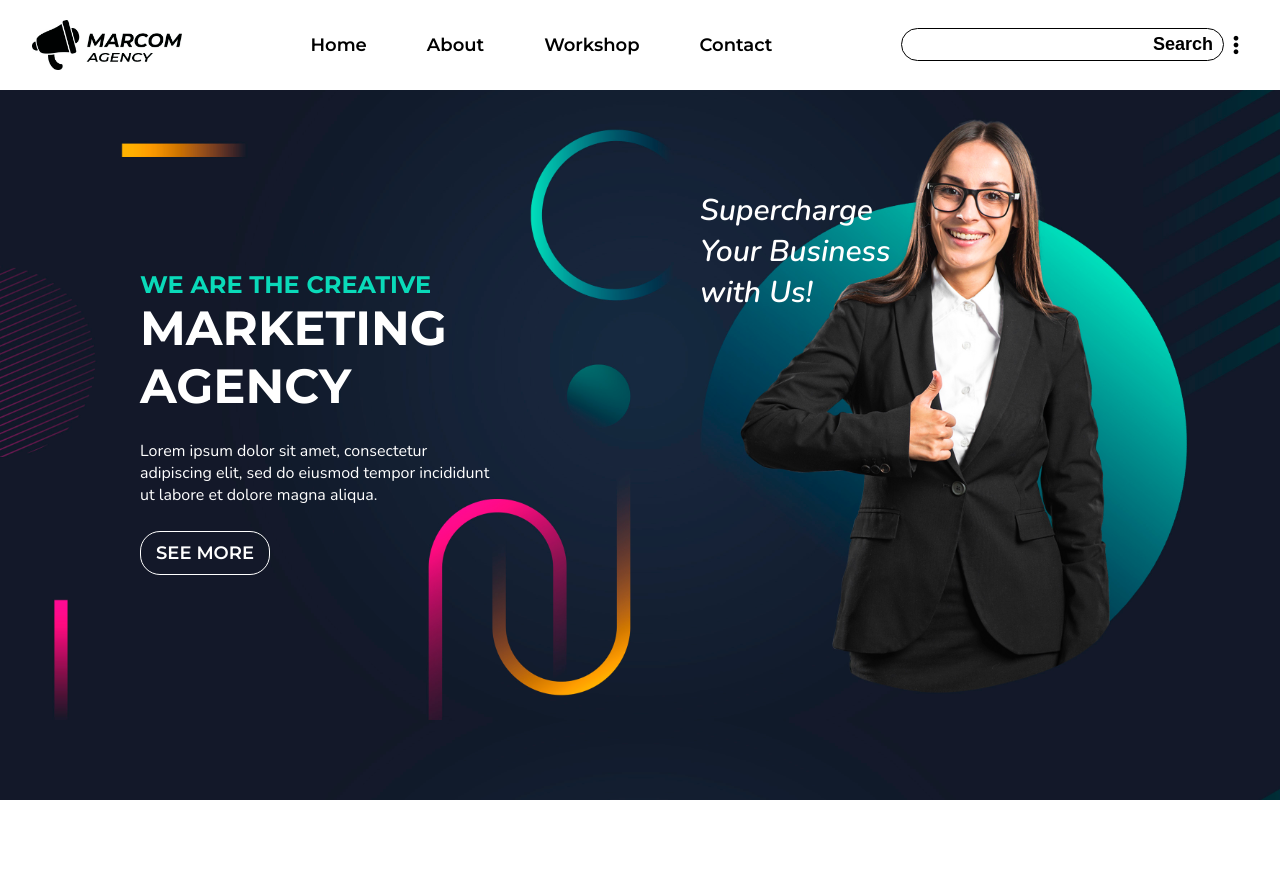
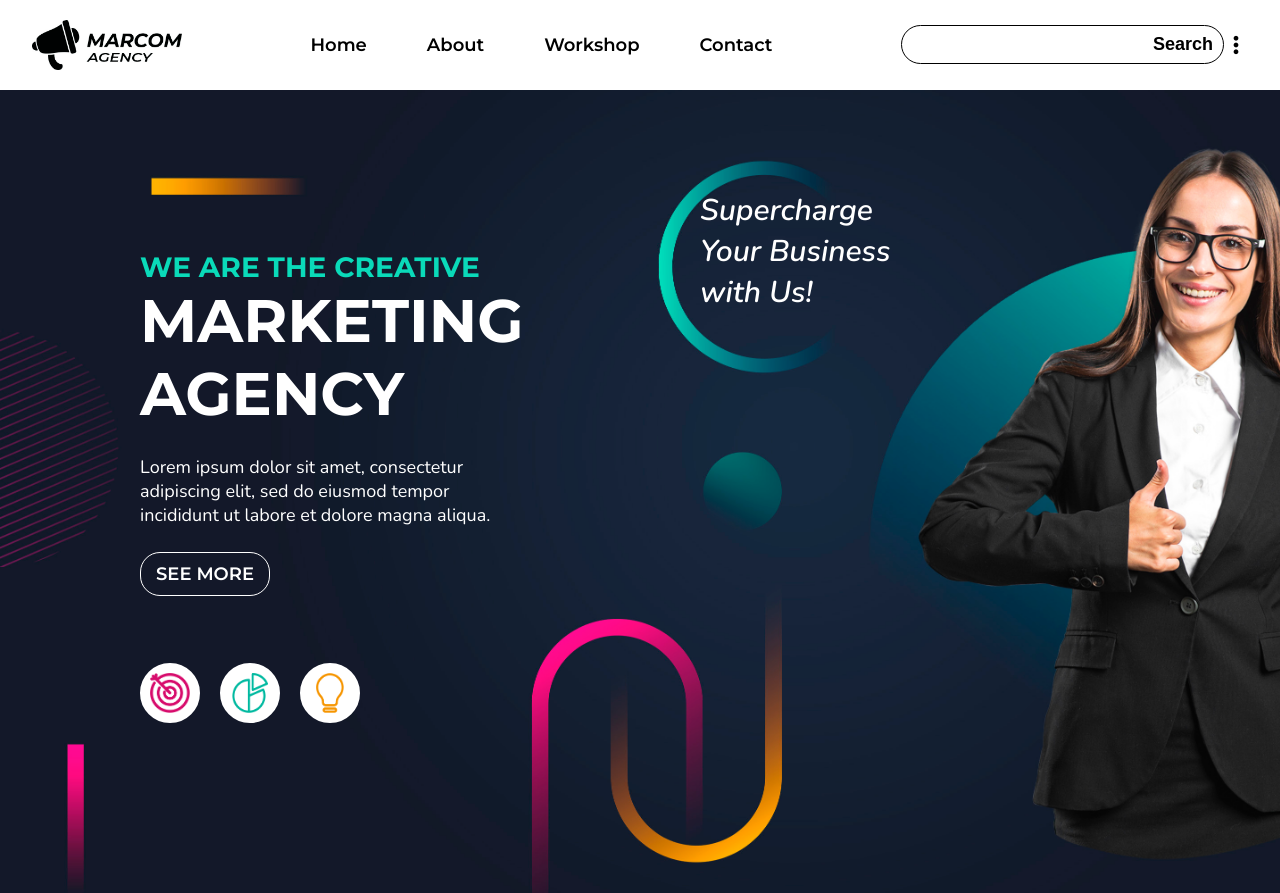
Before and after one commit to TanvirHasan101/DevKarkhana-task1, a plain HTML site: page index.html in a window 1280 px wide. Before the commit the page ends 800 px from the top, so only its background shows below. Drawn offline with nearby package versions, Linux system fonts and the light colour scheme.

Commit message:
shapes are added

```diff
--- a/index.html
+++ b/index.html
@@ -65,6 +65,10 @@
 
 
     </section>
+
+
+    <!--middle text-->
+
     <div class="middle-body-text">
 
         <p>
@@ -76,6 +80,17 @@
 
 
 
+    <!--SHAPES-->
+    <div class="shapes">
+        <div> <img src="/resource/shape1.png" alt=""> </div>
+        <div> <img src="/resource/shape2.png" alt=""></div>
+        <div> <img src="/resource/shape3.png" alt=""></div>
+
+
+
+    </div>
+
+
 
 </body>
 
--- a/style/style.css
+++ b/style/style.css
@@ -1,11 +1,13 @@
 * {
     padding: 0px;
     margin: 0px;
+    box-sizing: border-box;
 }
 
 body {
     background-image: url(/resource/background.jpg);
-    background-size: 100%;
+    background-size: cover;
+    padding-bottom: 170px;
 }
 
 
@@ -33,6 +35,13 @@ body {
     font-size: 18px;
     font-weight: 600;
     font-family: 'Montserrat', sans-serif;
+    transition: ease-out 200ms;
+}
+
+.navbar ul li:hover {
+    font-size: 19px;
+    color: rgb(10, 1, 133);
+    margin-top: -3px;
 }
 
 .navbar-search-field {
@@ -40,11 +49,15 @@ body {
     align-items: center;
     justify-content: center;
     font-family: 'Montserrat', sans-serif;
-    padding: 5px 10px;
+    padding: 8px 10px;
     border-radius: 20px;
     border: 1px solid black;
+    transition: ease-in-out 300ms;
+
 
 }
+
+
 
 .navbar-search-field input {
     font-size: 18px;
@@ -70,23 +83,24 @@ body {
 .title-section {
     font-family: 'Montserrat', sans-serif;
     margin-left: 140px;
-    margin-top: 180px;
+    margin-top: 160px;
     width: 360px;
 }
 
 .title-section h2 {
     color: #0adab9;
-    font-size: 24px;
+    font-size: 28px;
 
 }
 
 .title-section h1 {
-    font-size: 48px;
+    font-size: 60px;
 }
 
 .title-section p {
     margin-top: 25px;
     font-family: 'Nunito', sans-serif;
+    font-size: 18px;
 }
 
 .title-section button {
@@ -104,7 +118,10 @@ body {
 }
 
 .title-section button:hover {
-    background-color: rgba(0, 0, 0, 0.222);
+    background-color: rgba(0, 0, 0, 0.312);
+    border: 1px solid rgb(173, 188, 255);
+    color: rgb(173, 188, 255);
+    transition: ease-in-out 200ms;
 
 }
 
@@ -120,3 +137,27 @@ body {
     font-style: italic;
     font-weight: 600;
 }
+
+.shapes {
+    margin-top: 350px;
+    margin-left: 120px;
+    display: flex;
+}
+
+.shapes div {
+    display: flex;
+    justify-content: center;
+    margin-left: 20px;
+    background-color: white;
+    border: 10px solid white;
+    border-radius: 50%;
+    height: 60px;
+    width: 60px;
+    transition: ease-in-out 200ms;
+
+}
+
+.shapes div:hover {
+    background-color: rgb(255, 255, 255);
+    border: 12px solid rgb(255, 255, 255);
+}
```
